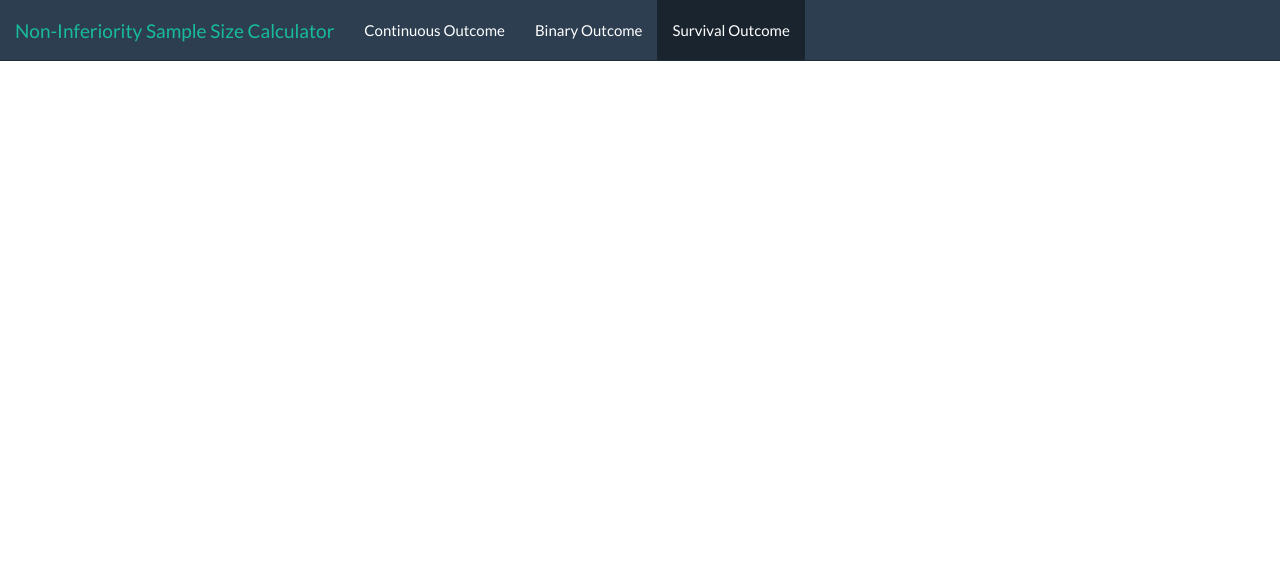
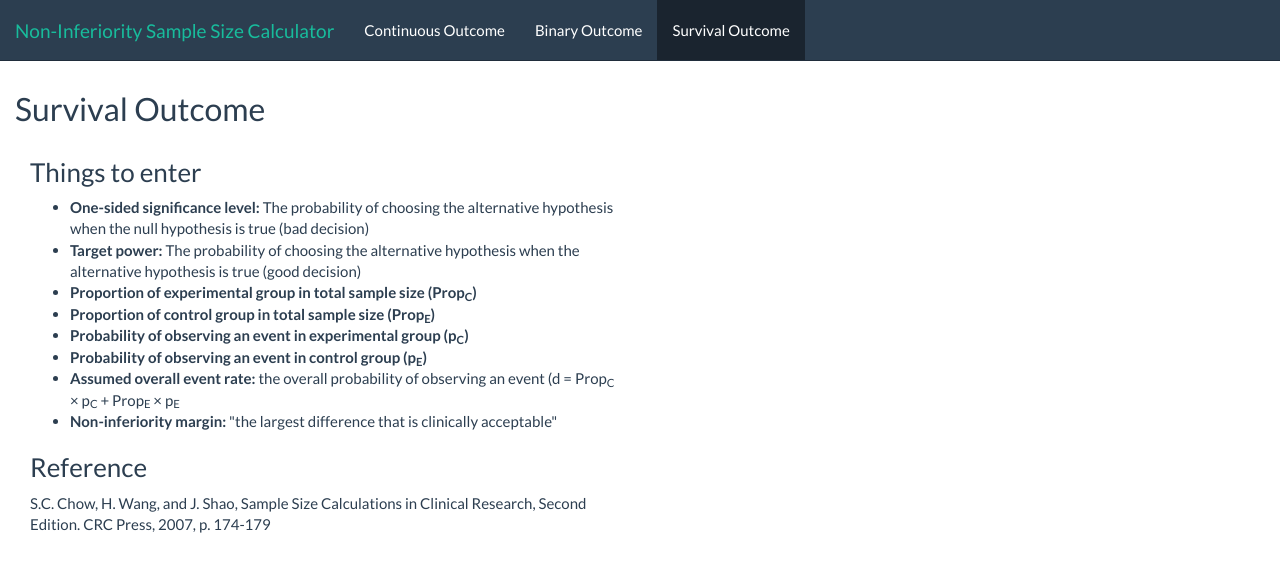
Before and after one commit to NISSC/NISSC, a website: page index.html at #!/survival in a window 1280 px wide. Drawn offline with nearby package versions, Linux system fonts and the light colour scheme; some packages are replaced by stand-ins of ours.

Commit message:
Add text to survival outcome page.

```diff
--- a/partials/survival-outcome.html
+++ b/partials/survival-outcome.html
@@ -1,4 +1,18 @@
+<h2>Survival Outcome</h2>
 <div class="col-md-6">
+    <h3>Things to enter</h3>
+    <ul>
+        <li><strong>One-sided significance level:</strong> The probability of choosing the alternative hypothesis when the null hypothesis is true (bad decision)</li>
+        <li><strong>Target power:</strong> The probability of choosing the alternative hypothesis when the alternative hypothesis is true (good decision)</li>
+        <li><strong>Proportion of experimental group in total sample size (Prop<sub>C</sub>)</strong></li>
+        <li><strong>Proportion of control group in total sample size (Prop<sub>E</sub>)</strong></li>
+        <li><strong>Probability of observing an event in experimental group (p<sub>C</sub>)</strong></li>
+        <li><strong>Probability of observing an event in control group (p<sub>E</sub>)</strong></li>
+        <li><strong>Assumed overall event rate:</strong> the overall probability of observing an event (d = Prop<sub>C</sub> × p<sub>C</sub> + Prop<sub>E</sub> × p<sub>E</sub></strong></li>
+        <li><strong>Non-inferiority margin:</strong> "the largest difference that is clinically acceptable"</li>
+    </ul>
+    <h3>Reference</h3>
+    <p>S.C. Chow, H. Wang, and J. Shao, Sample Size Calculations in Clinical Research, Second Edition. CRC Press, 2007, p. 174-179</p>
 </div>
 <div class="col-md-6">
 </div>
```
